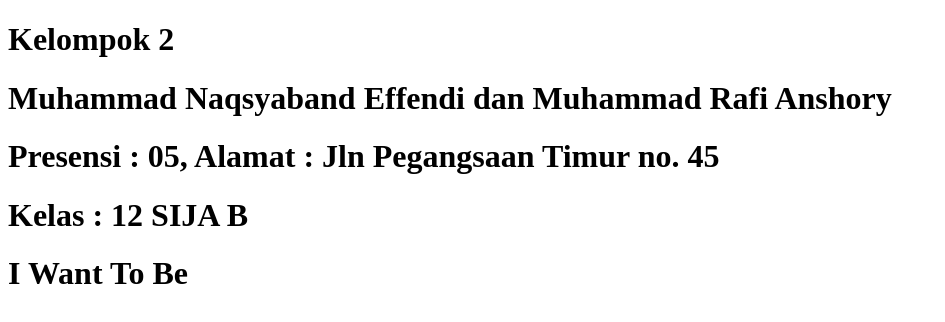
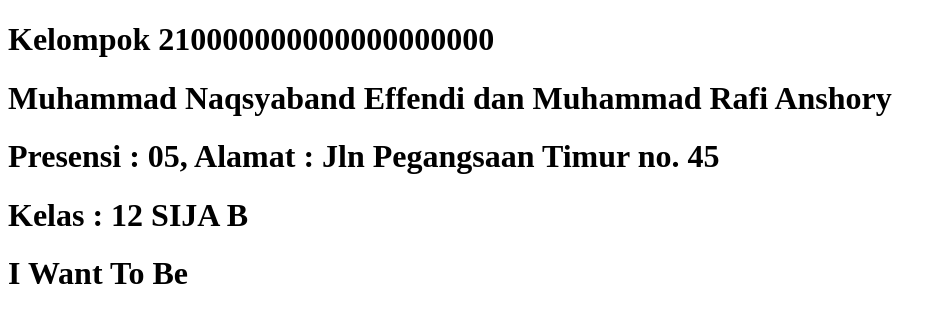
Before and after one commit to TuanBeliau/belajar_git, a plain HTML site: page index.html in a window 1280 px wide. Shown: the whole page, without its empty margins (0-945 px from the left). Drawn offline with Linux system fonts and the light colour scheme.

Commit message:
0 nya kurang banyak

```diff
--- a/index.html
+++ b/index.html
@@ -6,7 +6,7 @@
     <title>Document</title>
 </head>
 <body>
-    <h1>Kelompok 2</h1>
+    <h1>Kelompok 210000000000000000000</h1>
     <h1>Muhammad Naqsyaband Effendi dan Muhammad Rafi Anshory</h1>
     <h1>Presensi : 05, Alamat : Jln Pegangsaan Timur no. 45</h1>
     <h1>Kelas : 12 SIJA B</h1>
```
